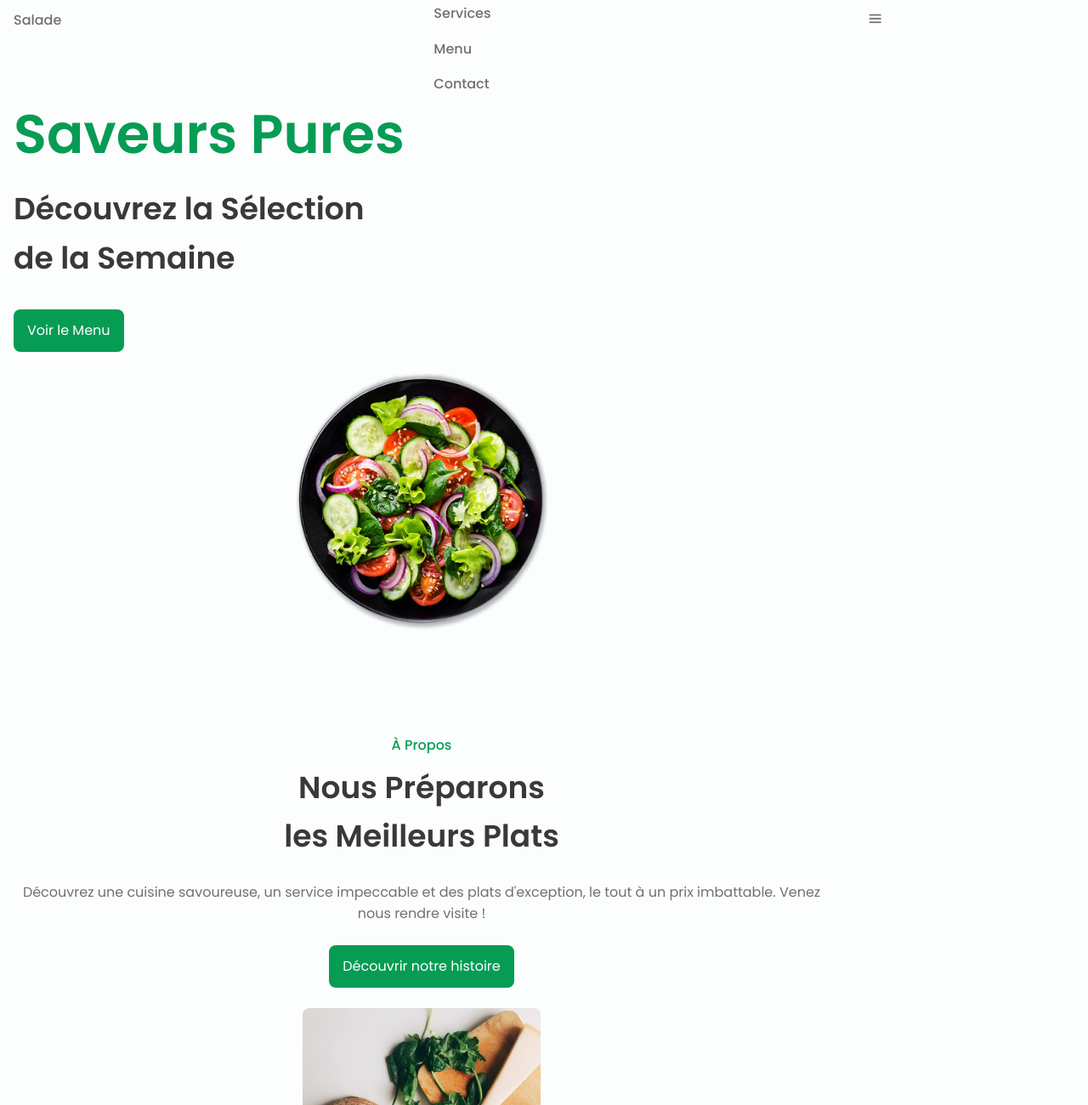
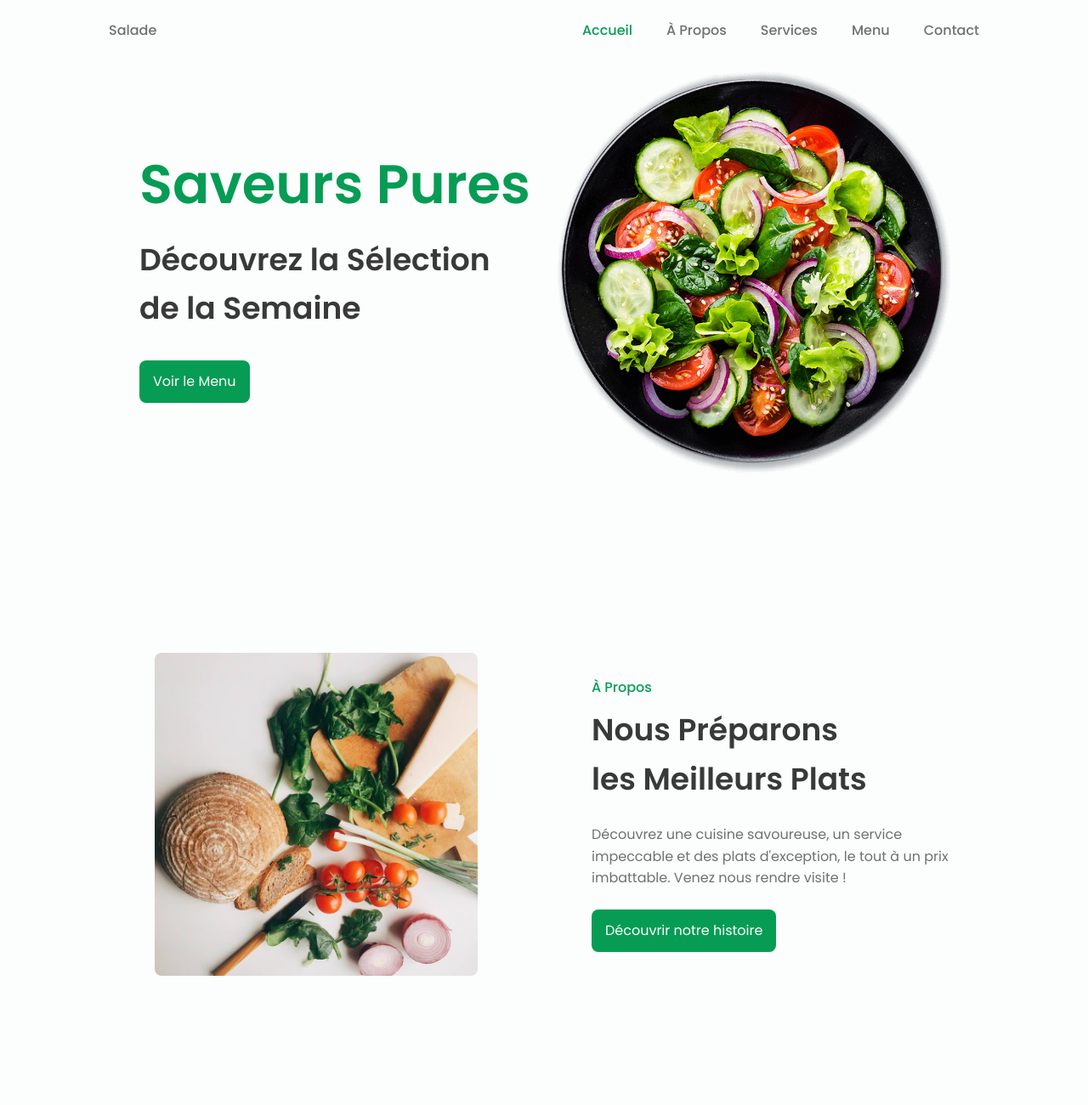
Before and after one commit to ValentinMadiot/salad-shop_ui, a plain HTML site: page index.html in a window 1280 px wide. Shown: the top 1300 px of the page at 85% size. Drawn offline with nearby package versions, Linux system fonts and the light colour scheme.

Commit message:
responsive done

```diff
--- a/assets/css/styles.css
+++ b/assets/css/styles.css
@@ -471,3 +471,113 @@ img {
   color: var(--text-color-light);
   margin-top: 3.5rem;
 }
+
+/*========== MEDIA QUERIES ==========*/
+@media screen and (min-width: 576px) {
+  .home__container,
+  .about__container,
+  .app__container {
+    grid-template-columns: repeat(2, 1fr);
+    align-items: center;
+  }
+
+  .about__data,
+  .about__initial,
+  .app__data,
+  .app__initial,
+  .contact__container,
+  .contact__initial {
+    text-align: initial;
+  }
+
+  .about__img,
+  .app__img {
+    width: 380px;
+    order: -1;
+  }
+
+  .contact__container {
+    grid-template-columns: 1.75fr 1fr;
+    align-items: center;
+  }
+  .contact__button {
+    justify-self: center;
+  }
+}
+
+@media screen and (min-width: 768px) {
+  body {
+    margin: 0;
+  }
+
+  .section {
+    padding-top: 8rem;
+  }
+
+  .nav {
+    height: calc(var(--header-height) + 1.5rem);
+  }
+  .nav__list {
+    display: flex;
+  }
+  .nav__item {
+    margin-left: var(--mb-5);
+    margin-bottom: 0;
+  }
+  .nav__toggle {
+    display: none;
+  }
+
+  .change-theme {
+    position: initial;
+    margin-left: var(--mb-2);
+  }
+
+  .home__container {
+    height: 100vh;
+    justify-items: center;
+  }
+
+  .services__container,
+  .menu__container {
+    margin-top: var(--mb-6);
+  }
+
+  .menu__container {
+    grid-template-columns: repeat(3, 210px);
+    column-gap: 4rem;
+  }
+  .menu__content {
+    padding: 1.5rem;
+  }
+  .menu__img {
+    width: 130px;
+  }
+
+  .app__store {
+    margin: 0 var(--mb-1) 0 0;
+  }
+}
+
+@media screen and (min-width: 960px) {
+  .bd-container {
+    margin-left: auto;
+    margin-right: auto;
+  }
+
+  .home__img {
+    width: 500px;
+  }
+
+  .about__container,
+  .app__container {
+    column-gap: 7rem;
+  }
+}
+
+/* For tall screens on mobiles y desktop*/
+@media screen and (min-height: 721px) {
+  .home__container {
+    height: 640px;
+  }
+}
```
